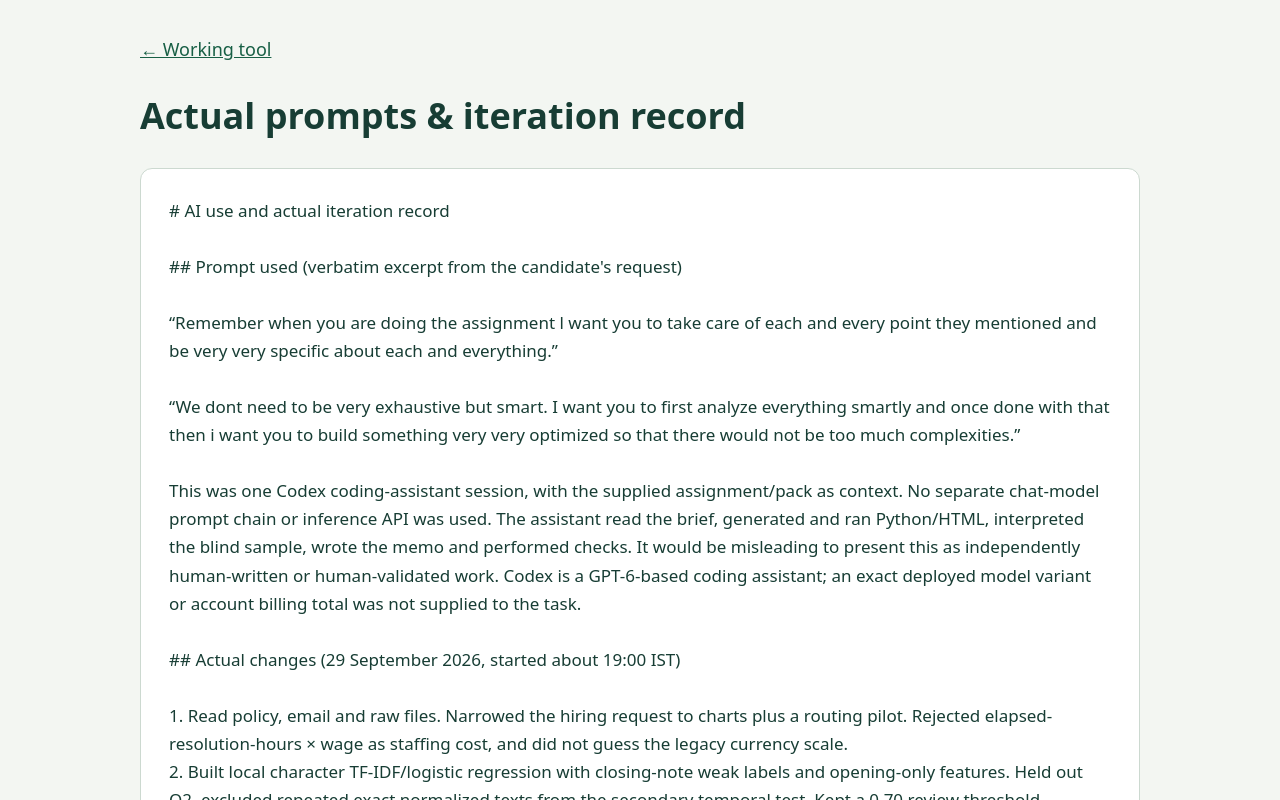
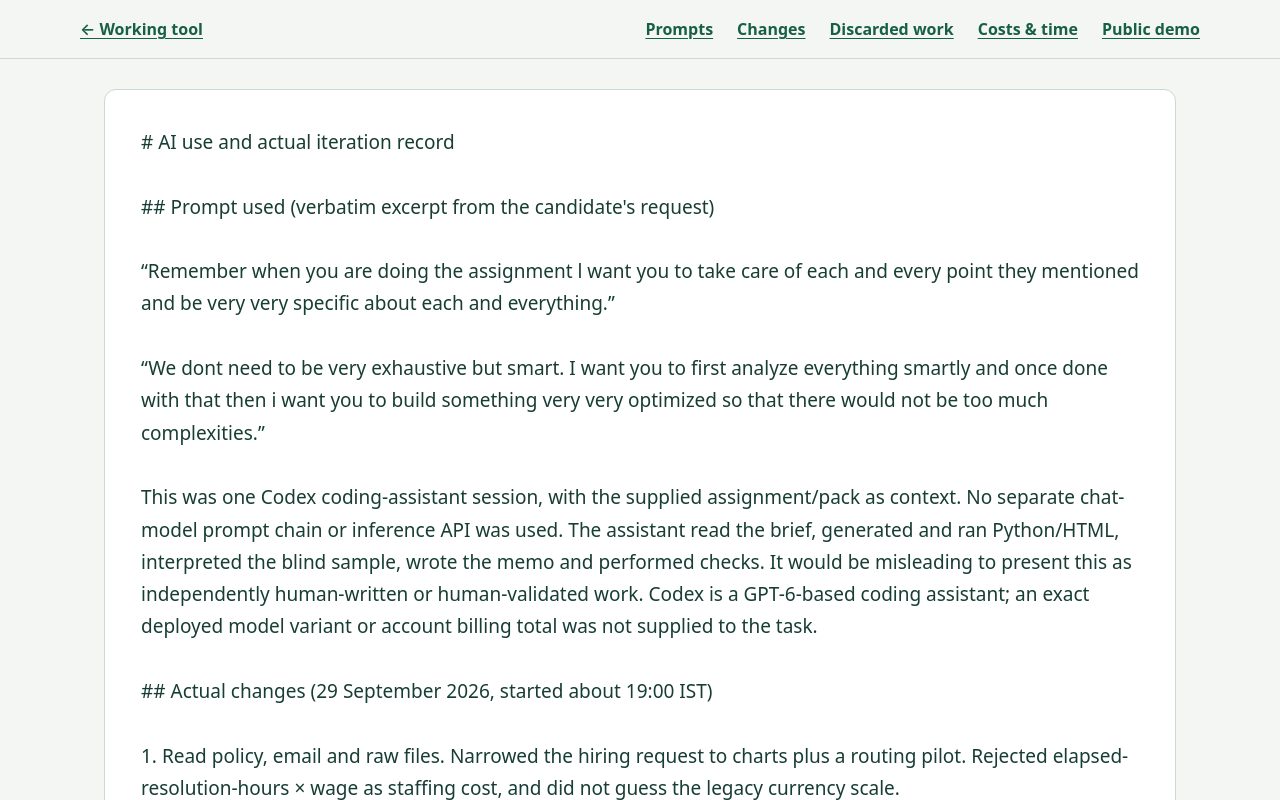
Before and after one commit to vishantbhadana/vireo-support-decisions, a plain HTML site: page web/process.html in a window 1280 px wide. Shown: the top 800 px of the page. Drawn offline with Linux system fonts and the light colour scheme.

Commit message:
Keep the recorded prompt log readable and current

```diff
--- a/web/process.html
+++ b/web/process.html
@@ -1,6 +1,26 @@
-<!doctype html><meta charset="utf-8"><title>Vireo — actual prompts and work log</title><style>body{max-width:1000px;margin:36px auto;font:18px/1.55 system-ui;color:#173d34;background:#f3f6f2}pre{white-space:pre-wrap;background:white;border:1px solid #ccd9d0;padding:28px;border-radius:12px;font:17px/1.65 system-ui}a{color:#175f45}</style><a href="/">← Working tool</a><h1>Actual prompts & iteration record</h1><pre># AI use and actual iteration record
+<!doctype html>
+<html lang="en">
+<head>
+<meta charset="utf-8">
+<meta name="viewport" content="width=device-width, initial-scale=1">
+<title>Vireo — actual prompts and work log</title>
+<style>
+:root{color-scheme:light;font-family:system-ui,-apple-system,BlinkMacSystemFont,"Segoe UI",sans-serif;color:#173d34;background:#f3f6f2}
+*{box-sizing:border-box}body{margin:0}a{color:#175f45;text-underline-offset:3px}
+nav{position:sticky;top:0;z-index:1;display:flex;flex-wrap:wrap;align-items:center;gap:12px 24px;padding:18px max(24px,calc((100vw - 1120px)/2));background:#f3f6f2f5;border-bottom:1px solid #ccd9d0;font-size:16px;font-weight:600}
+nav a:first-child{margin-right:auto}nav a:focus-visible{outline:3px solid #aa7134;outline-offset:5px}
+main{max-width:1120px;margin:30px auto 60px;padding:0 24px}
+pre{white-space:pre-wrap;overflow-wrap:anywhere;margin:0;background:#fff;border:1px solid #ccd9d0;border-radius:12px;padding:36px;font:19px/1.7 system-ui,-apple-system,BlinkMacSystemFont,"Segoe UI",sans-serif}
+.section-anchor{scroll-margin-top:105px}
+@media(max-width:650px){nav{gap:10px 16px;font-size:14px}main{padding:0 12px;margin-top:18px}pre{padding:20px;font-size:17px}.section-anchor{scroll-margin-top:145px}}
+@media print{nav{position:static}pre{border:0;padding:0;font-size:12pt}}
+</style>
+</head>
+<body>
+<nav aria-label="Work-log sections"><a href="/">← Working tool</a><a href="#prompts">Prompts</a><a href="#changes">Changes</a><a href="#discarded">Discarded work</a><a href="#costs">Costs &amp; time</a><a href="#deployment">Public demo</a></nav>
+<main><pre id="work-log"># AI use and actual iteration record
 
-## Prompt used (verbatim excerpt from the candidate&#x27;s request)
+<span class="section-anchor" id="prompts" role="heading" aria-level="2">## Prompt used (verbatim excerpt from the candidate&#x27;s request)</span>
 
 “Remember when you are doing the assignment l want you to take care of each and every point they mentioned and be very very specific about each and everything.”
 
@@ -8,7 +28,7 @@
 
 This was one Codex coding-assistant session, with the supplied assignment/pack as context. No separate chat-model prompt chain or inference API was used. The assistant read the brief, generated and ran Python/HTML, interpreted the blind sample, wrote the memo and performed checks. It would be misleading to present this as independently human-written or human-validated work. Codex is a GPT-6-based coding assistant; an exact deployed model variant or account billing total was not supplied to the task.
 
-## Actual changes (29 September 2026, started about 19:00 IST)
+<span class="section-anchor" id="changes" role="heading" aria-level="2">## Actual changes (29 September 2026, started about 19:00 IST)</span>
 
 1. Read policy, email and raw files. Narrowed the hiring request to charts plus a routing pilot. Rejected elapsed-resolution-hours × wage as staffing cost, and did not guess the legacy currency scale.
 2. Built local character TF-IDF/logistic regression with closing-note weak labels and opening-only features. Held out Q2, excluded repeated exact normalized texts from the secondary temporal test. Kept a 0.70 review threshold.
@@ -17,11 +37,19 @@ This was one Codex coding-assistant session, with the supplied assignment/pack a
 5. Corrected a real scope bug: refund-plus-replacement had been checked within one ticket, yielding zero. The policy is per order; grouping matched Q2 tickets found 15 affected orders. Added a regression test and a separate goodwill-cap review. Neither was added to the routing savings.
 6. Added reconciliation tests, fail-fast duplicate/date handling, accessible monthly CSVs, local request validation and a concise handoff. Tested the dashboard in the browser: Billing chart selection, a connectivity message and empty-input rejection.
 
-## Discarded vs never built
+<span class="section-anchor" id="discarded" role="heading" aria-level="2">## Discarded vs never built</span>
 
 Actually discarded/replaced: the incompatible runtime, slow roster lookup, same-ticket-only Finance check, and the misleading weak-label-accuracy interpretation. Not built at all: hosted LLM/RAG, automated helpdesk actions, staffing optimiser and causal savings model. These are scope decisions, not imaginary earlier prototypes.
 
-## Cost and time honesty
+<span class="section-anchor" id="costs" role="heading" aria-level="2">## Cost and time honesty</span>
 
 No paid runtime calls or external customer-data uploads. Development used existing Codex access; its billing was not available. Run/month arithmetic is in decisions.md. Final elapsed working time is entered after packaging; it is not automatically set to the five-hour cap. The walkthrough records the actual local app and this process log, not a recreated chat or slides.
-</pre>
+
+<span class="section-anchor" id="deployment" role="heading" aria-level="2">## Optional public demo — 1 October 2026</span>
+
+User requested: “still i would prefer to deploy it somewhere as that would look more professional”. Added a free GitHub Pages demonstration after the original local implementation and recording. The public dashboard uses an explicit aggregate-field allowlist. A separate classifier is trained only on 88 authored fictional phrases and runs inside the browser. The original customer-trained model stays local; its 56/60 audit is not claimed for the public sample model.
+
+Considered exporting hashed character n-grams from the original model, then rejected it: short n-grams can be enumerated, so hashes do not establish anonymization. Published synthetic training examples and reproducible Python/JavaScript parity tests instead. Automated implementation parity covers 110 fixtures plus invalid input, loading failure and scores on both sides of the review threshold before rounding. This does not establish unseen-complaint accuracy.
+</pre></main>
+</body>
+</html>
```
